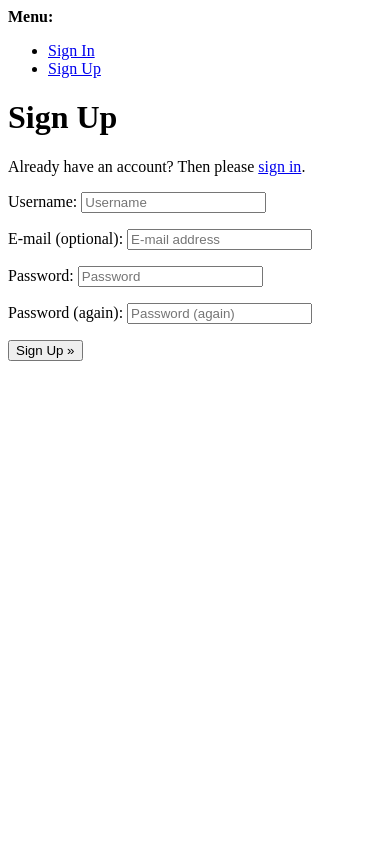
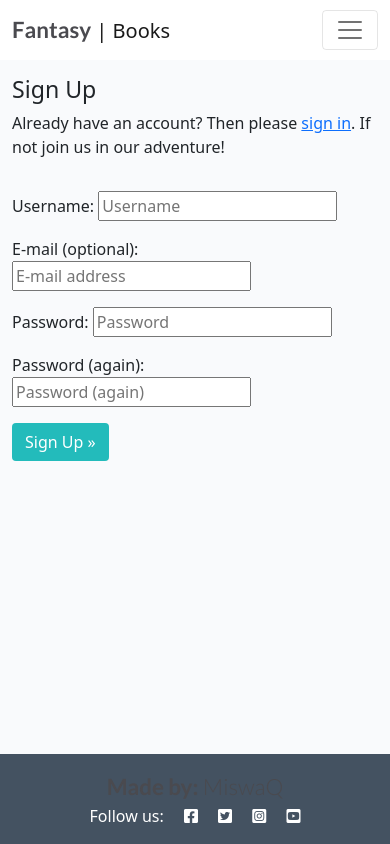
Before and after one commit to MiswaQ/FantasyBlog, a Django app: page /accounts/signup/ in a window 390 px wide. Run offline with Django 4.2, Linux system fonts and the light colour scheme.

Commit message:
Add to bootstrap signup login logout

```diff
--- a/templates/account/signup.html
+++ b/templates/account/signup.html
@@ -1,21 +1,30 @@
-{% extends "account/base.html" %}
+{% extends "base.html" %}
 
 {% load i18n %}
 
 {% block head_title %}{% trans "Signup" %}{% endblock %}
 
 {% block content %}
-<h1>{% trans "Sign Up" %}</h1>
-
-<p>{% blocktrans %}Already have an account? Then please <a href="{{ login_url }}">sign in</a>.{% endblocktrans %}</p>
-
+<div class="container">
+  <div class="row">
+    <div class="col-md-8 mt-3 offset-md-2">
+      <h3>{% trans "Sign Up" %}</h3>
+      <p>{% blocktrans %}Already have an account? Then please <a href="{{ login_url }}">sign in</a>.{% endblocktrans %}
+      If not join us in our adventure!</p>
+    </div>
+  </div>
+  <div class="row">
+    <div class="col-md-8 mt-3 offset-md-2">
       <form class="signup" id="signup_form" method="post" action="{% url 'account_signup' %}">
         {% csrf_token %}
         {{ form.as_p }}
         {% if redirect_field_value %}
         <input type="hidden" name="{{ redirect_field_name }}" value="{{ redirect_field_value }}" />
         {% endif %}
-  <button type="submit">{% trans "Sign Up" %} &raquo;</button>
+        <button class="btn btn-signup right" type="submit">{% trans "Sign Up" %} &raquo;</button>
       </form>
+    </div>
+  </div>
+</div>
 
 {% endblock %}
--- a/templates/base.html
+++ b/templates/base.html
@@ -26,8 +26,8 @@
 
     <nav class="navbar navbar-expand-lg navbar-light bg-white">
         <div class="container-fluid">
-            <a class="navbar-brand" href="{% url 'home' %}"><span class="brand">F<span class="red-o">ant</span>asy<span
-                        class="thin">|Books</span></span></span></a>
+            <a class="navbar-brand" href="{% url 'home' %}"><span class="brand">Fantasy</span><span
+                        class="thin"> | Books</span></span></span></a>
             <button class="navbar-toggler" type="button" data-bs-toggle="collapse" data-bs-target="#navbarText"
                 aria-controls="navbarText" aria-expanded="false" aria-label="Toggle navigation">
                 <span class="navbar-toggler-icon"></span>
@@ -65,7 +65,7 @@
 
     <!-- Footer -->
     <footer class="footer mt-auto py-3 dark-bg">
-        <p class="m-0 text-center text-white">Made by MiswaQ</p>
+        <p class="m-0 text-center text-gray brand">Made by:<span class="thin"> MiswaQ</span></p>
         <p class="m-0 text-center text-white">Follow us: <i class="fab fa-facebook-square ms-3"></i>
             <i class="fab fa-twitter-square ms-3"></i>
             <i class="fab fa-instagram-square ms-3"></i>
--- a/templates/index.html
+++ b/templates/index.html
@@ -14,7 +14,7 @@
                         <div class="card-body">
                             <div class="image-container">
                                 {% if 'placeholder' in post.featured_image.url %}
-                                <img class="card-img-top" src="https://codeinstitute.s3.amazonaws.com/fullstack/blog/default.jpg">
+                                <img class="card-img-top" src="https://res.cloudinary.com/miswaq/image/upload/v1693242357/eye-mythological-dragon-fire-generative-ai_188544-12557_eb4xdo.avif">
                                 {% else %}
                                 <img class="card-img-top" src="{{ post.featured_image.url }}">
                                 {% endif %}
```
Also changed, not shown: templates/account/login.html (+7 -8 lines), templates/account/logout.html (+13 -6 lines). Lines whose indentation alone changed are shown as unchanged.
